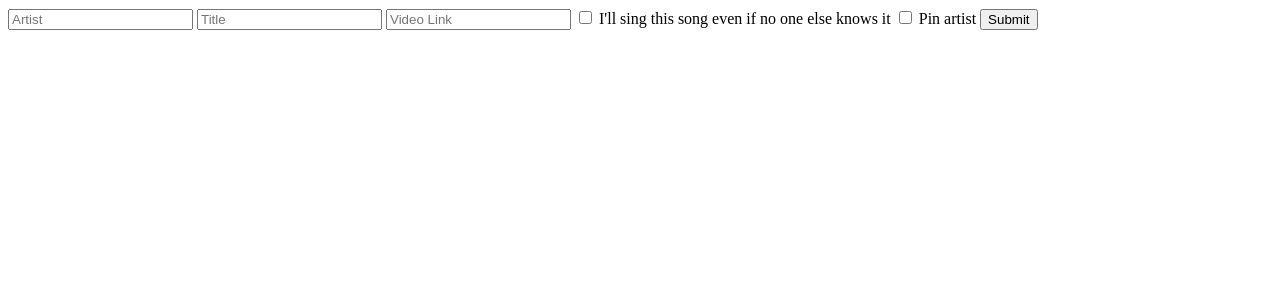
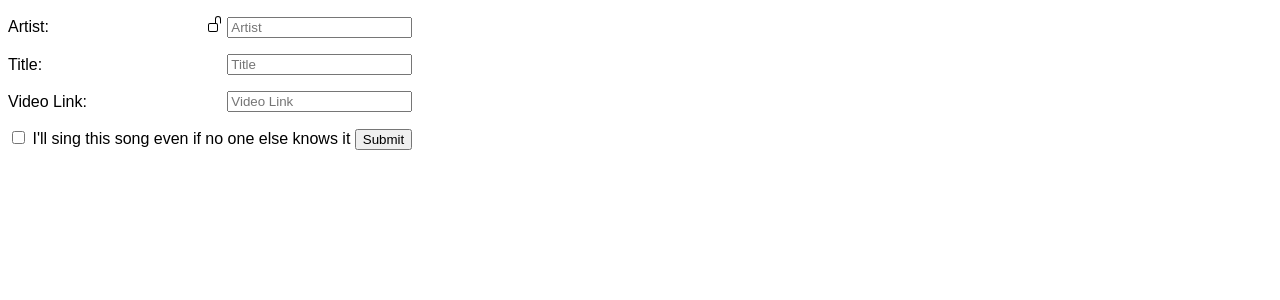
Before and after one commit to Nurdok/karaoke, a Flask app: template src/karaoke/templates/add-song.html in a window 1280 px wide. Shown: the top 300 px of the page. Run offline with Flask 3, Linux system fonts and the light colour scheme; the template is opened without the code that fills it, so the values that code supplies are empty.

Commit message:
Basic "add song" UI

```diff
--- a/src/karaoke/server.py
+++ b/src/karaoke/server.py
@@ -25,7 +25,7 @@ def index() -> str:
     return render_template("player.html", session_id=session_id)
 
 
-@app.route("/next_video")
+@app.route("/api/next_video")
 def next_video() -> str:
     session_id: str = request.args.get("s", "")
     logger.info(f"Getting next video for session {session_id}")
@@ -50,7 +50,7 @@ def next_video() -> str:
         return song.video_link
 
 
-@app.route("/next-unrated-song")
+@app.route("/api/next-unrated-song")
 def next_unrated_song() -> Response:
     user_id: int = int(request.args.get("u", -1))
     if user_id == -1:
@@ -74,7 +74,7 @@ def next_unrated_song() -> Response:
     )
 
 
-@app.route("/rate-song", methods=["POST"])
+@app.route("/api/rate-song", methods=["POST"])
 def rate_song() -> Response:
     data: dict[str, str] = json.loads(request.data.decode("utf-8"))
     user_id: int = int(data.get("userId", -1))
@@ -139,5 +139,30 @@ def add_song() -> Response | str:
     return render_template("add-song.html", user=user, artists=artists)
 
 
+@app.route("/api/add-song", methods=["POST"])
+def add_song_api() -> Response:
+    data: dict[str, str] = json.loads(request.data.decode("utf-8"))
+    artist: Optional[str] = data.get("artist", None)
+    title: Optional[str] = data.get("title", None)
+    video_link: Optional[str] = data.get("video_link", None)
+
+    print(f"Adding song: {artist} - {title} - {video_link}")
+
+    if None in (artist, title, video_link):
+        return Response(status=400)
+
+    engine = create_engine(LOCAL_DB)
+    with sessionmaker(bind=engine)() as session:
+        song: Song = Song(
+            artist=artist,
+            title=title,
+            video_link=video_link,
+        )
+        session.add(song)
+        session.commit()
+
+    return Response(status=200)
+
+
 if __name__ == "__main__":
     app.run()
--- a/src/karaoke/templates/add-song.html
+++ b/src/karaoke/templates/add-song.html
@@ -2,6 +2,40 @@
 <html>
 <head>
     <title>Submit a Song</title>
+    <style>
+        body {
+            font-family: Arial, sans-serif;
+            text-align: center;
+        }
+        form {
+            width: max-content;
+        }
+        form p {
+            display: flex;
+            flex-direction: row;
+            justify-content: space-between;
+            align-items: center;
+        }
+        #pin-artist {
+            appearance: none;
+        }
+
+        .pin {
+            height: 1em;
+            width: 1em;
+            display: inline-block;
+        }
+
+        #pin-artist + .pin {
+            background: url("/static/unlock.svg") no-repeat center;
+            transition: all 100ms;
+        }
+
+        #pin-artist:checked + .pin {
+            background: url("/static/lock-fill.svg") no-repeat center;
+            transition: all 100ms;
+        }
+    </style>
 </head>
 <body>
 <datalist id="artist-list">
@@ -11,16 +45,57 @@
 </datalist>
 
 <div>
-  <form action="/add-song" method="post">
-    <input type="text" id="artist" name="artist" placeholder="Artist" list="artist-list" />
+    <form>
+        <p>
+            <label for="artist">Artist:</label>
+            <span>
+                <input type="checkbox" id="pin-artist" />
+                <label for="pin-artist" class="pin"></label>
+                <input type="text" id="artist" name="artist" placeholder="Artist" list="artist-list"/>
+            </span>
+        </p>
+        <p>
+            <label for="title">Title:</label>
             <input type="text" id="title" name="title" placeholder="Title" />
+        </p>
+        <p>
+            <label for="video_link">Video Link:</label>
             <input type="text" id="video_link" name="video_link" placeholder="Video Link" />
-    <input type="checkbox" name="i_ll_sing_it" value="1"> I'll sing this song even if no one else knows it
-    <input type="checkbox" name="pin_artist" value="1"> Pin artist
-    <input type="submit" value="Submit" />
+        </p>
+        <input type="checkbox" id="i_ll_sing_it" name="i_ll_sing_it" value="1"> I'll sing this song even if no one else knows it
+        <input type="button" value="Submit" onclick="submitForm()" />
     </form>
 </div>
 <script>
+    function submitForm() {
+        let artist = document.getElementById("artist").value;
+        let title = document.getElementById("title").value;
+        let video_link = document.getElementById("video_link").value;
+        //let i_ll_sing_it = document.getElementById("i_ll_sing_it").checked;
+        let data = {
+            artist: artist,
+            title: title,
+            video_link: video_link,
+            //i_ll_sing_it: i_ll_sing_it,
+            //pin_artist: pin_artist
+        };
+
+        fetch('/api/add-song', {
+            method: 'POST',
+            headers: {
+                'Content-Type': 'application/json',
+            },
+            body: JSON.stringify(data),
+        })
+                .then(() => {
+                    if (!document.getElementById("pin-artist").checked) {
+                        document.getElementById("artist").value = "";
+                    }
+                    document.getElementById("title").value = "";
+                    document.getElementById("video_link").value = "";
+                });
+
+    }
 </script>
 </body>
 </html>
--- a/src/karaoke/templates/player.html
+++ b/src/karaoke/templates/player.html
@@ -45,7 +45,7 @@
     function loadNextVideo() {
         // Send a request to the server to get the next YouTube video URL
         // Replace 'YOUR_SERVER_URL' with the actual URL of your server-side script
-        fetch('/next_video?s={{ session_id }}')
+        fetch('/api/next_video?s={{ session_id }}')
                 .then(response => response.text())
                 .then(videoUrl => {
                     videoArea.innerHTML = `<iframe width="100%" height="100%" src="${videoUrl}?autoplay=1" frameborder="0" allowfullscreen allow="autoplay"></iframe>`;
--- a/src/karaoke/templates/rate.html
+++ b/src/karaoke/templates/rate.html
@@ -123,7 +123,7 @@
             rating: ratingString
         };
 
-        fetch('/rate-song', {
+        fetch('/api/rate-song', {
             method: 'POST',
             headers: {
                 'Content-Type': 'application/json'
@@ -162,7 +162,7 @@
     }
 
     function getNextSong() {
-        fetch('/next-unrated-song?u={{ user.id }}')
+        fetch('/api/next-unrated-song?u={{ user.id }}')
                 .then(response => response.json())
                 .then(song => {
                     songStack.push({
```
Also changed, not shown: src/karaoke/static/lock-fill.svg (added), src/karaoke/static/unlock.svg (added), src/karaoke/static/unlocked.png (added). Lines whose indentation alone changed are shown as unchanged.
